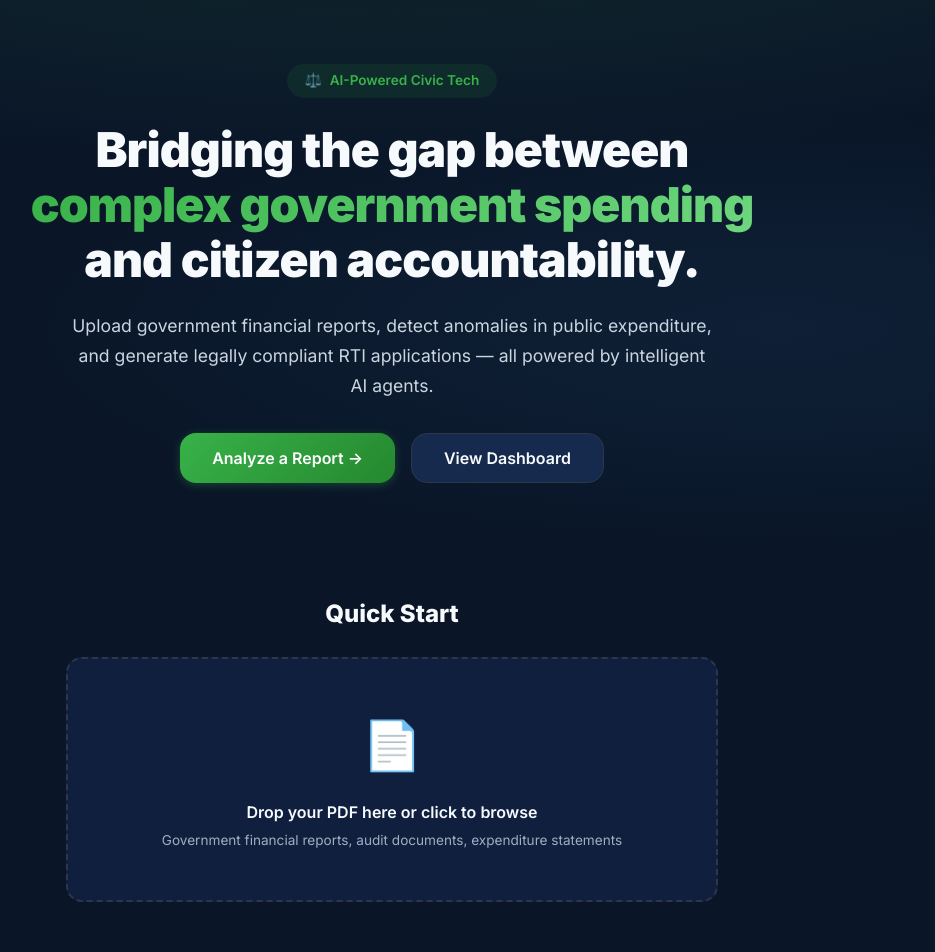
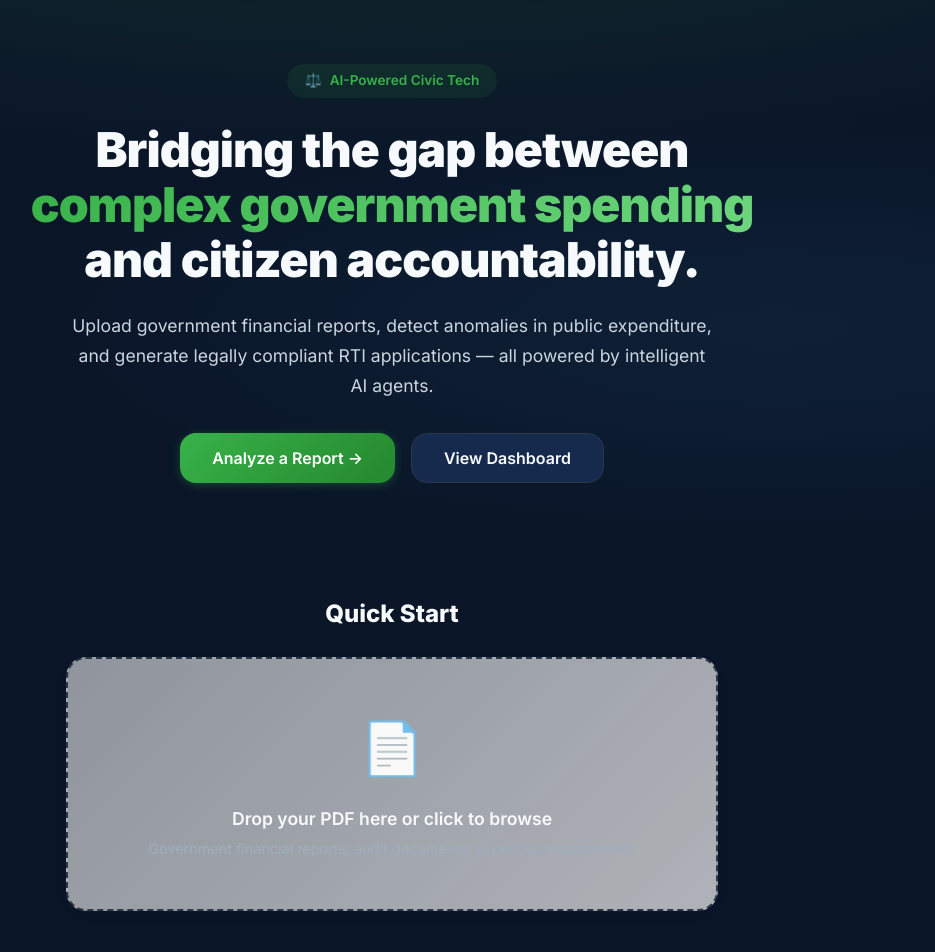
Before and after one commit to harshitchaudha/JanAudit---Revolutionising-the-governance, a React (Vite) app in the folder frontend/: page / in a window 1280 px wide. Shown: the top 952 px of the page, without its empty margins (248-1183 px from the left). Built offline with nearby package versions, Linux system fonts and the light colour scheme.

Commit message:
schemas.py and fileupload.css

```diff
--- a/frontend/src/components/FileUpload.css
+++ b/frontend/src/components/FileUpload.css
@@ -1,45 +1,63 @@
 .file-upload {
     border: 2px dashed var(--border-color);
-    border-radius: var(--radius-lg);
+    border-radius: calc(var(--radius-lg) + 4px);
     padding: var(--space-2xl) var(--space-xl);
     text-align: center;
     cursor: pointer;
-    transition: all var(--transition-base);
-    background: var(--bg-secondary);
+    transition: all 0.25s ease;
+    background: linear-gradient(
+        135deg,
+        rgba(255, 255, 255, 0.55),
+        rgba(245, 245, 245, 0.7)
+    );
+    backdrop-filter: blur(6px);
     position: relative;
     overflow: hidden;
+    box-shadow: 0 4px 12px rgba(0,0,0,0.03);
 }
 
 .file-upload:hover {
     border-color: var(--green-500);
-    background: rgba(56, 178, 73, 0.03);
+    background: rgba(56, 178, 73, 0.05);
+    transform: translateY(-1px);
+    box-shadow: 0 6px 16px rgba(0,0,0,0.07);
 }
 
 .file-upload.drag-over {
     border-color: var(--green-500);
-    background: rgba(56, 178, 73, 0.08);
-    transform: scale(1.01);
+    background: rgba(56, 178, 73, 0.12);
+    transform: scale(1.02);
+    box-shadow: 0 8px 18px rgba(0,0,0,0.08);
 }
 
 .file-upload.uploading {
     pointer-events: none;
     border-color: var(--green-400);
+    opacity: 0.85;
 }
 
 .file-upload.compact {
     padding: var(--space-lg);
 }
 
+/* Content inside */
 .upload-content {
     display: flex;
     flex-direction: column;
     align-items: center;
     gap: var(--space-md);
+    animation: fadeIn 0.3s ease;
 }
 
 .upload-icon {
-    font-size: 3rem;
-    animation: fadeIn 0.3s ease;
+    font-size: 3.2rem;
+    opacity: 0.95;
+    transition: transform 0.25s ease, opacity 0.25s ease;
+}
+
+.file-upload:hover .upload-icon {
+    transform: scale(1.08);
+    opacity: 1;
 }
 
 .compact .upload-icon {
@@ -48,48 +66,73 @@
 
 .upload-title {
     font-weight: 600;
-    font-size: 1rem;
+    font-size: 1.1rem;
     color: var(--text-primary);
 }
 
 .upload-subtitle {
-    font-size: 0.85rem;
+    font-size: 0.9rem;
     color: var(--text-tertiary);
     margin-top: 4px;
 }
 
+/* Progress Bar */
 .upload-progress-track {
     position: absolute;
     bottom: 0;
     left: 0;
     right: 0;
-    height: 4px;
+    height: 6px;
+    border-radius: 4px;
     background: var(--bg-tertiary);
 }
 
 .upload-progress-bar {
     height: 100%;
-    background: linear-gradient(90deg, var(--green-500), var(--green-300));
-    border-radius: 0 2px 2px 0;
-    transition: width 0.3s ease;
+    background: linear-gradient(
+        90deg,
+        var(--green-400),
+        var(--green-500),
+        var(--green-300)
+    );
+    border-radius: 4px;
+    transition: width 0.25s ease-out;
 }
 
+/* Error + Success Messages */
 .upload-error {
     margin-top: var(--space-md);
-    padding: 8px 16px;
+    padding: 10px 14px;
     border-radius: var(--radius-sm);
     background: var(--danger-bg);
     color: var(--danger);
     font-size: 0.85rem;
-    font-weight: 500;
+    font-weight: 600;
+    animation: shake 0.3s ease;
 }
 
 .upload-success {
     margin-top: var(--space-md);
-    padding: 8px 16px;
+    padding: 10px 14px;
     border-radius: var(--radius-sm);
-    background: rgba(56, 178, 73, 0.1);
+    background: rgba(56, 178, 73, 0.15);
     color: var(--green-500);
     font-size: 0.85rem;
-    font-weight: 500;
+    font-weight: 600;
+    animation: fadeIn 0.3s ease;
 }
+
+/* Smooth fade-in */
+@keyframes fadeIn {
+    from { opacity: 0; transform: translateY(6px); }
+    to { opacity: 1; transform: translateY(0); }
+}
+
+/* Shake on error */
+@keyframes shake {
+    0% { transform: translateX(0); }
+    25% { transform: translateX(-3px); }
+    50% { transform: translateX(3px); }
+    75% { transform: translateX(-2px); }
+    100% { transform: translateX(0); }
+}
```
Also changed, not shown: 2 other files (tests, documents, lock files or other folders).
